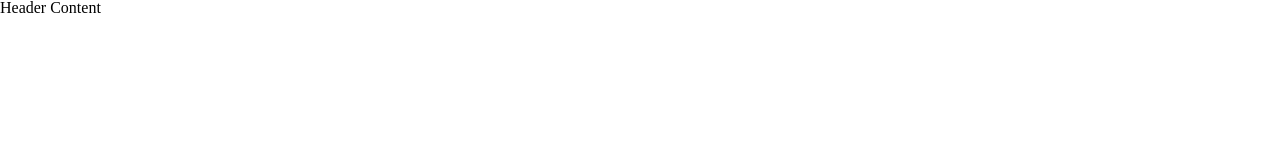
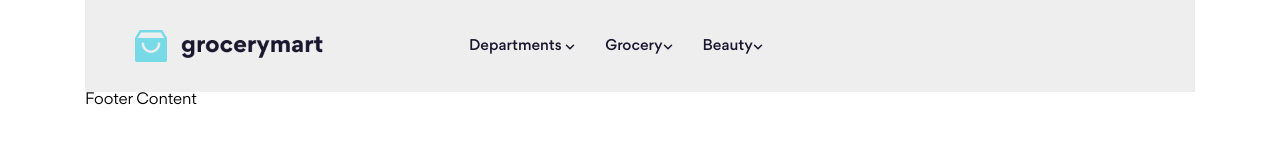
Before and after one commit to HatoriHanzou/project-08, a website: page index.html in a window 1280 px wide. Drawn offline with Linux system fonts and the light colour scheme; files whose address does not match are found by name.

Commit message:
first commit

```diff
--- a/index.html
+++ b/index.html
@@ -36,11 +36,22 @@
         <script src="./assets/js/scripts.js"></script>
     </head>
     <body>
-        <header id="header"></header>
-        <script>
-            load("#header", "./template/header.html");
-        </script>
-        <main></main>
-        <footer></footer>
+        <div class="container">
+            <!-- HEADER -->
+            <header id="header"></header>
+            <script>
+                load("#header", "./template/header.html");
+            </script>
+
+            <!-- MAIN -->
+            <main></main>
+
+            <!-- FOOTER -->
+            <footer id="footer">
+                <script>
+                    load("#footer", "./template/footer.html");
+                </script>
+            </footer>
+        </div>
     </body>
 </html>
--- a/scss/base/_base.scss
+++ b/scss/base/_base.scss
@@ -3,3 +3,57 @@
 ::before {
     box-sizing: border-box;
 }
+
+html {
+    font-size: 62.5%;
+}
+
+body {
+    font-size: 1.6rem;
+    font-family: Gordita, sans-serif;
+}
+
+// COMMON
+
+:root {
+    --second-color: #1a162e;
+}
+
+a {
+    text-decoration: none;
+}
+
+// HEADER
+
+.top-bar {
+    display: flex;
+    padding: 30px 50px;
+    background-color: #eeeeee;
+    .header__left {
+        display: flex;
+        justify-content: center;
+        align-items: center;
+        gap: 144px;
+        .logo {
+            width: 190px;
+            height: 32px;
+            img {
+                width: 100%;
+            }
+        }
+        .navbar {
+            ul {
+                display: flex;
+                justify-content: center;
+                align-items: center;
+                gap: 30px;
+            }
+            a {
+                color: var(--second-color);
+                font-size: 1.5rem;
+                font-weight: 500;
+                line-height: 2.2rem; /* 146.667% */
+            }
+        }
+    }
+}
--- a/scss/base/_grid.scss
+++ b/scss/base/_grid.scss
@@ -14,7 +14,7 @@ $container-max-widths: (
     md: 720px,
     lg: 960px,
     xl: 1140px,
-    xxl: 1320px,
+    xxl: 1370px,
 );
 $grid-columns: 12 !default;
 $grid-gutter-width: 30px !default;
--- a/template/header.html
+++ b/template/header.html
@@ -1,3 +1,28 @@
-<div class="header__inner">
-    <h2>Header Content</h2>
+<div class="top-bar">
+    <div class="header__left">
+        <div class="logo">
+            <img src="./assets/img/logo.png" alt="Grocerymart" />
+        </div>
+        <nav class="navbar">
+            <ul>
+                <li>
+                    <a class="navbar__link" href="#!"
+                        >Departments
+                        <img src="./assets/img/arrowdown.svg" alt="" />
+                    </a>
+                </li>
+                <li>
+                    <a class="navbar__link" href="#!"
+                        >Grocery<img src="./assets/img/arrowdown.svg" alt=""
+                    /></a>
+                </li>
+                <li>
+                    <a class="navbar__link" href="#!"
+                        >Beauty<img src="./assets/img/arrowdown.svg" alt=""
+                    /></a>
+                </li>
+            </ul>
+        </nav>
+    </div>
+    <div class="header__right"></div>
 </div>
```
Also changed, not shown: assets/css/main.css, assets/img/arrowdown.svg (added), assets/img/logo.png (added), 1 other file.
